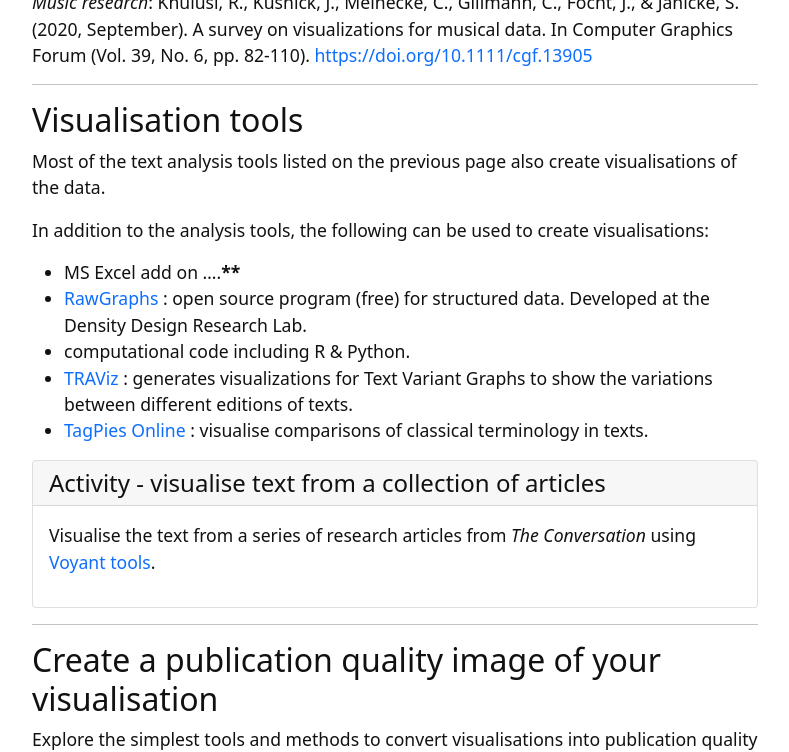
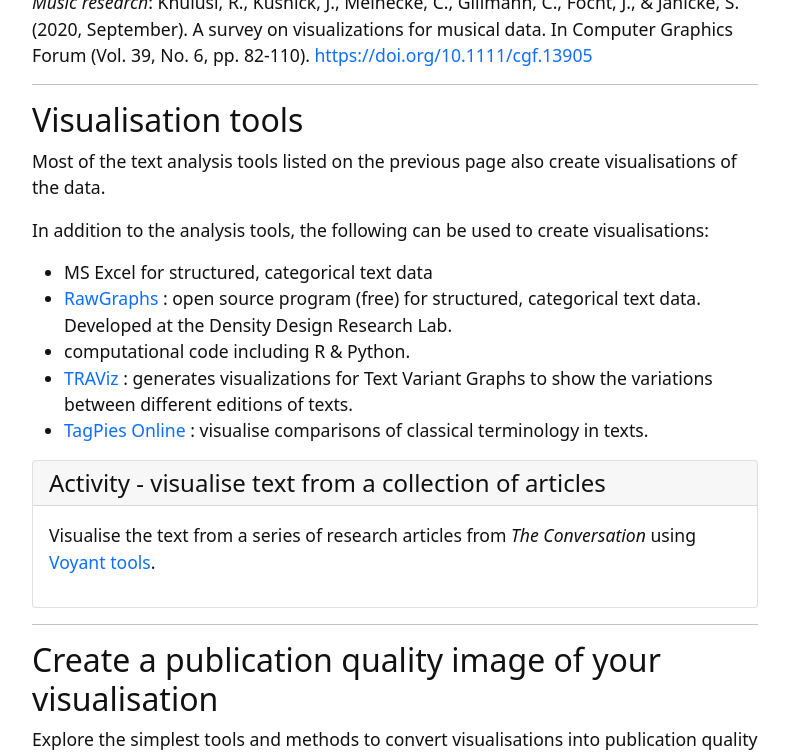
Before and after one commit to GULibrarySandbox/intro-text-mining-analysis-2022, a Jekyll site: the page built from content/8-visualising_data.md, in a window 1280 px wide and 900 px high, scrolled down 9512 px, cut to the strip 0-752 px from the top of the window. Shown: the whole strip, without its empty margins (245-1034 px from the left). Built offline with Jekyll 4.4.1, drawn with Linux system fonts in a browser that asks for light colours.

Commit message:
Update 8-visualising_data.md

```diff
--- a/content/8-visualising_data.md
+++ b/content/8-visualising_data.md
@@ -132,8 +132,8 @@ Further to these are articles which highlight visualisation examples in specific
 Most of the text analysis tools listed on the previous page also create visualisations of the data.
 
 In addition to the analysis tools, the following can be used to create visualisations:
-- MS Excel add on ....******
-- [RawGraphs](https://rawgraphs.io/ ) : open source program (free) for structured data. Developed at the Density Design Research Lab.
+- MS Excel for structured, categorical text data
+- [RawGraphs](https://rawgraphs.io/ ) : open source program (free) for structured, categorical text data. Developed at the Density Design Research Lab.
 - computational code including R & Python.
 - [TRAViz](http://www.traviz.vizcovery.org/index.html) : generates visualizations for Text Variant Graphs to show the variations between different editions of texts.
 - [TagPies Online](https://tagpies-online.vizcovery.org/) : visualise comparisons of classical terminology in texts.
```
